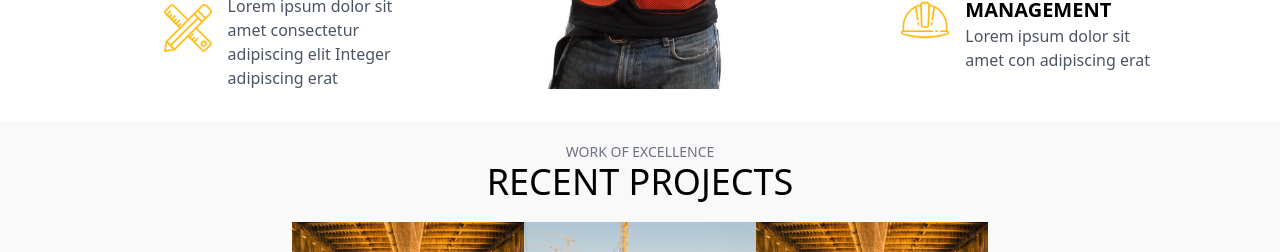
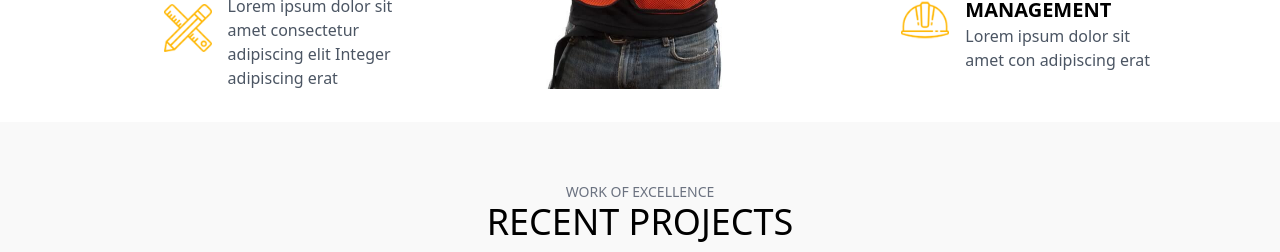
Before and after one commit to ArtisAdemi/INEMConstruction, a React (Vite) app in the folder inem_web/: page / in a window 1280 px wide. Shown: the part 2200-2452 px from the top of the page. Built offline with nearby package versions, Linux system fonts and the light colour scheme.

Commit message:
fixed recent projects

```diff
--- a/inem_web/src/components/RecentProjects.tsx
+++ b/inem_web/src/components/RecentProjects.tsx
@@ -11,15 +11,15 @@ const RecentProjects: React.FC = () => {
   };
 
   return (
-    <div className="text-center p-5 lg:px-[16%] bg-[#F9F9F9] flex flex-col items-center">
-      <p className="text-sm text-gray-500">WORK OF EXCELLENCE</p>
+    <div className="text-center p-5 lg:px-[16%] bg-[#F9F9F9] flex flex-col items-center pb-10">
+      <p className="text-sm text-gray-500 mt-10">WORK OF EXCELLENCE</p>
       <h1 className="text-4xl mb-5">RECENT PROJECTS</h1>
       <div className="grid grid-cols-1 lg:grid-cols-3 mb-5 lg:w-[80%]">
         {projects.slice(0, 6).map((project, index) => (
           <div key={index} className="overflow-hidden relative group cursor-pointer">
             <img className="w-full h-full object-cover transform transition-transform duration-300 group-hover:scale-110" src={project.images[0]} alt={`Project ${index + 1}`} />
             <div className="absolute inset-0 bg-black bg-opacity-50 flex items-center pl-12 opacity-0 group-hover:opacity-100 transition-opacity duration-300">
-              <div className="flex flex-col">
+              <div className="flex flex-col absolute bottom-5 left-5">
                 <h2 className="text-white text-xl font-semibold pb-3">{project.title}</h2>
                 <button className="bg-yellow-500 hover:bg-yellow-600 text-white py-1 px-2 rounded" onClick={() => redirect(`/projects/${project.slug}`)}>
                   VIEW PROJECT
```
